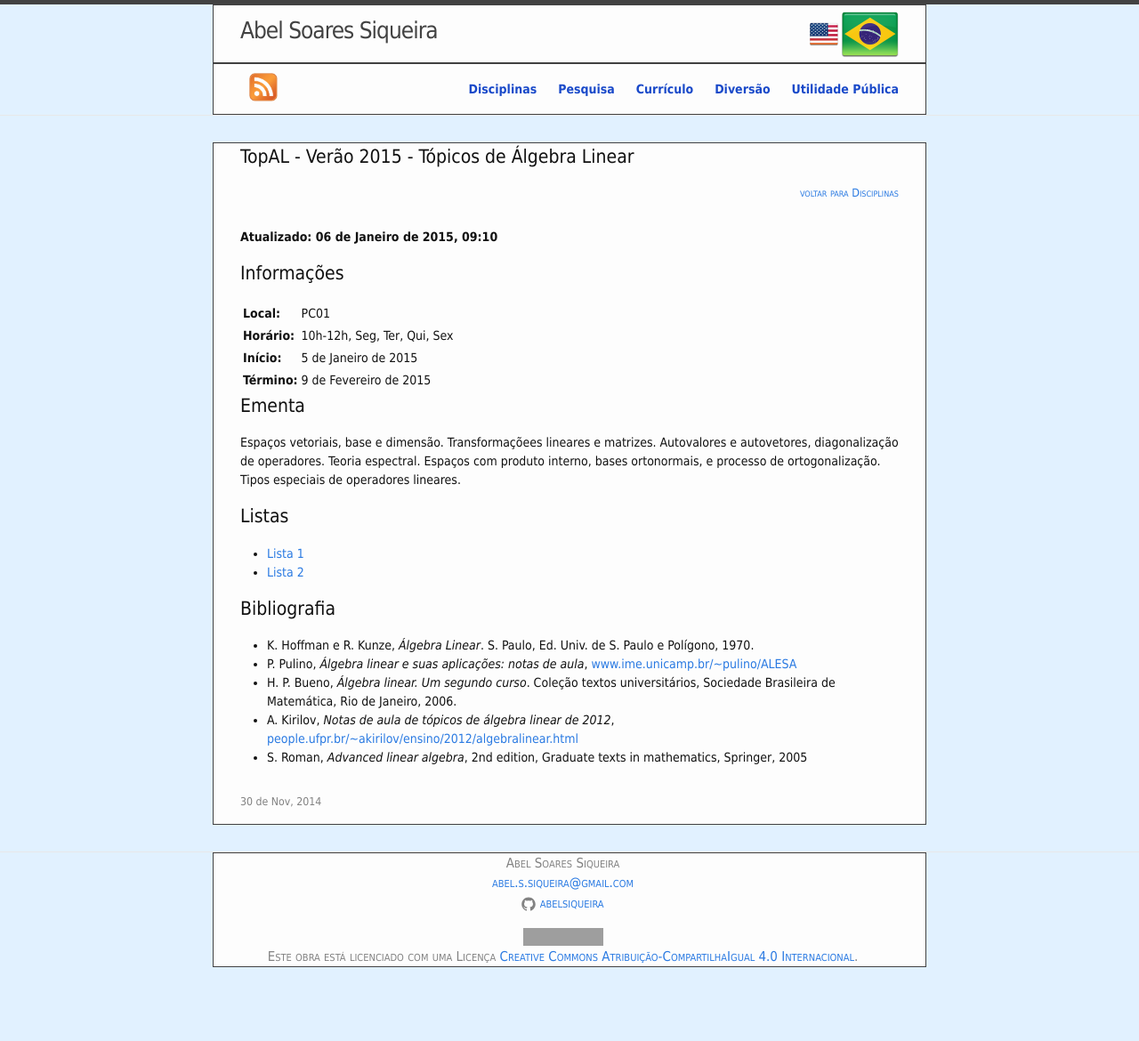
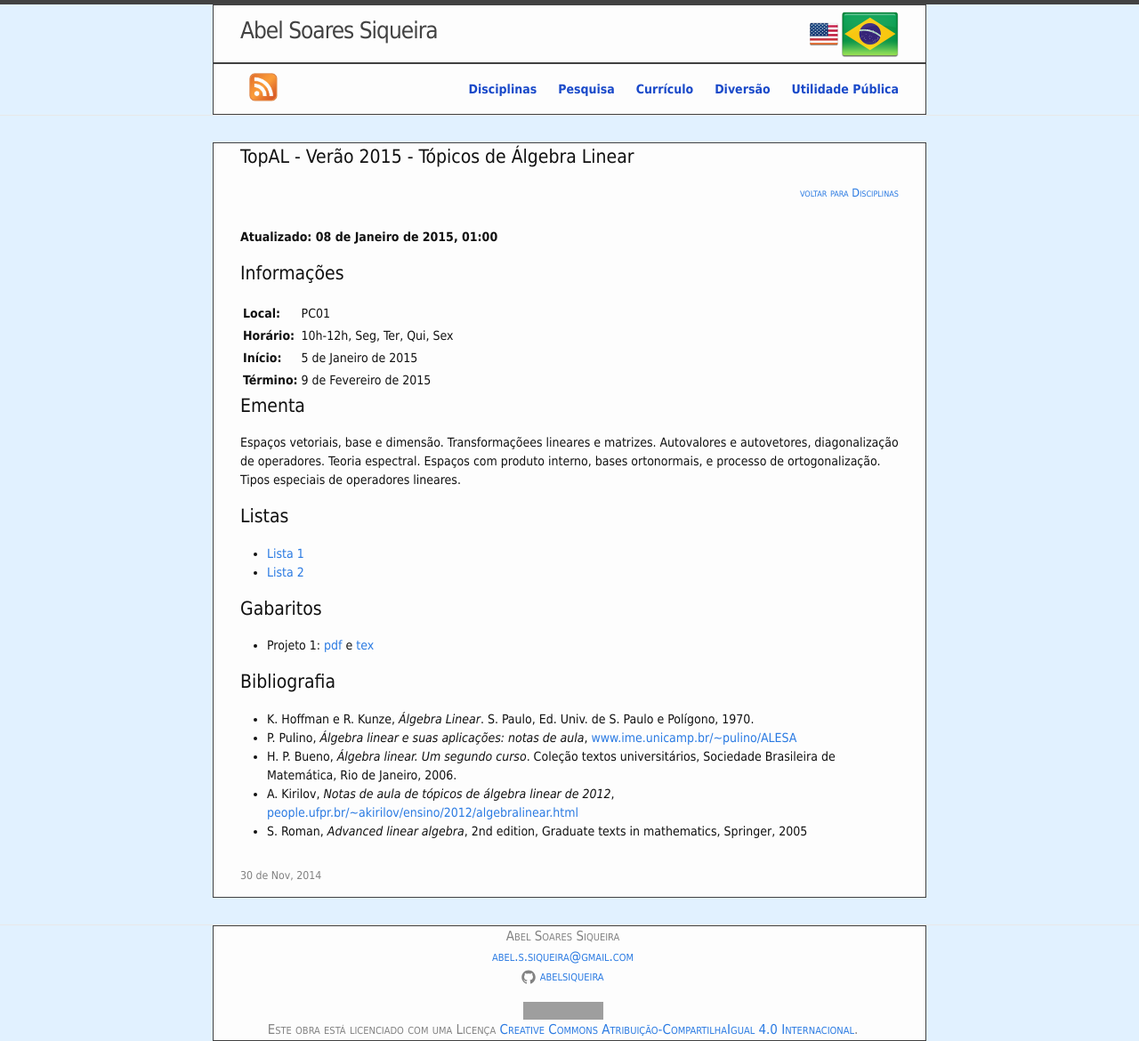
Before and after one commit to abelsiqueira/abelsiqueira.github.io-old, a Jekyll site: the page built from _posts/br/2014-11-30-topal-verao-2015-topicos-de-algebra-linear.markdown, in a window 1280 px wide. Shown: the whole page at 89% size. Built offline with Jekyll 4.4.1, drawn with Linux system fonts in a browser that asks for light colours; before the commit the page ends 1087 px from its top, so only the background shows below that; grey boxes are pictures that could not be loaded.

Commit message:
Atualiza topal

```diff
--- a/_posts/br/2014-11-30-topal-verao-2015-topicos-de-algebra-linear.markdown
+++ b/_posts/br/2014-11-30-topal-verao-2015-topicos-de-algebra-linear.markdown
@@ -5,7 +5,7 @@ date:       2014-11-30
 categories: disciplines
 name:       topal-summer2014
 ---
-**Atualizado: 06 de Janeiro de 2015, 09:10**
+**Atualizado: 08 de Janeiro de 2015, 01:00**
 
 # Informações
 
@@ -29,6 +29,11 @@ Tipos especiais de operadores lineares.
   - [Lista 1](/disciplinas/topal2015/lista1.pdf)
   - [Lista 2](/disciplinas/topal2015/lista2.pdf)
 
+# Gabaritos
+
+  - Projeto 1: [pdf](/disciplinas/topal2015/ex2015-01-06.pdf) e
+    [tex](/disciplinas/topal2015/ex2015-01-06.tex)
+
 # Bibliografia
 
   - K. Hoffman e R. Kunze, _Álgebra Linear_. S. Paulo, Ed. Univ.
```
Also changed, not shown: 2 other files.
